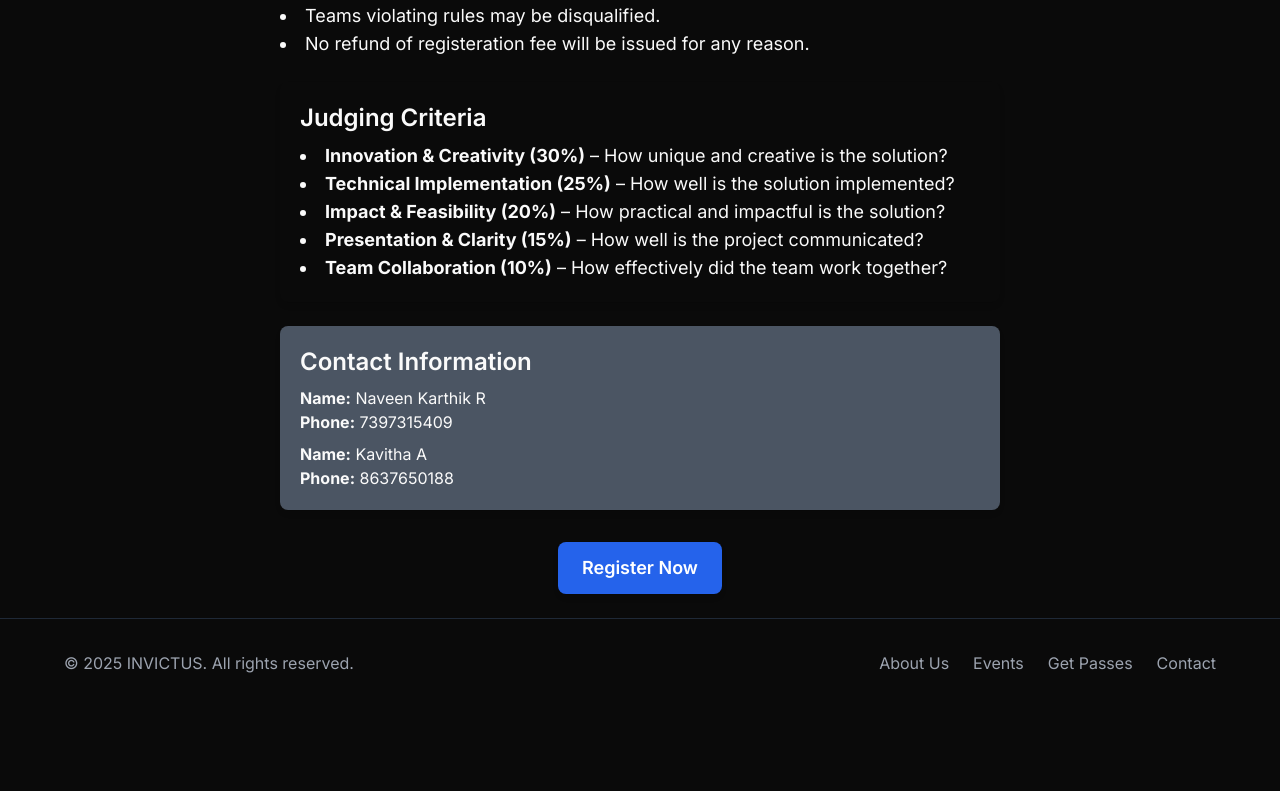
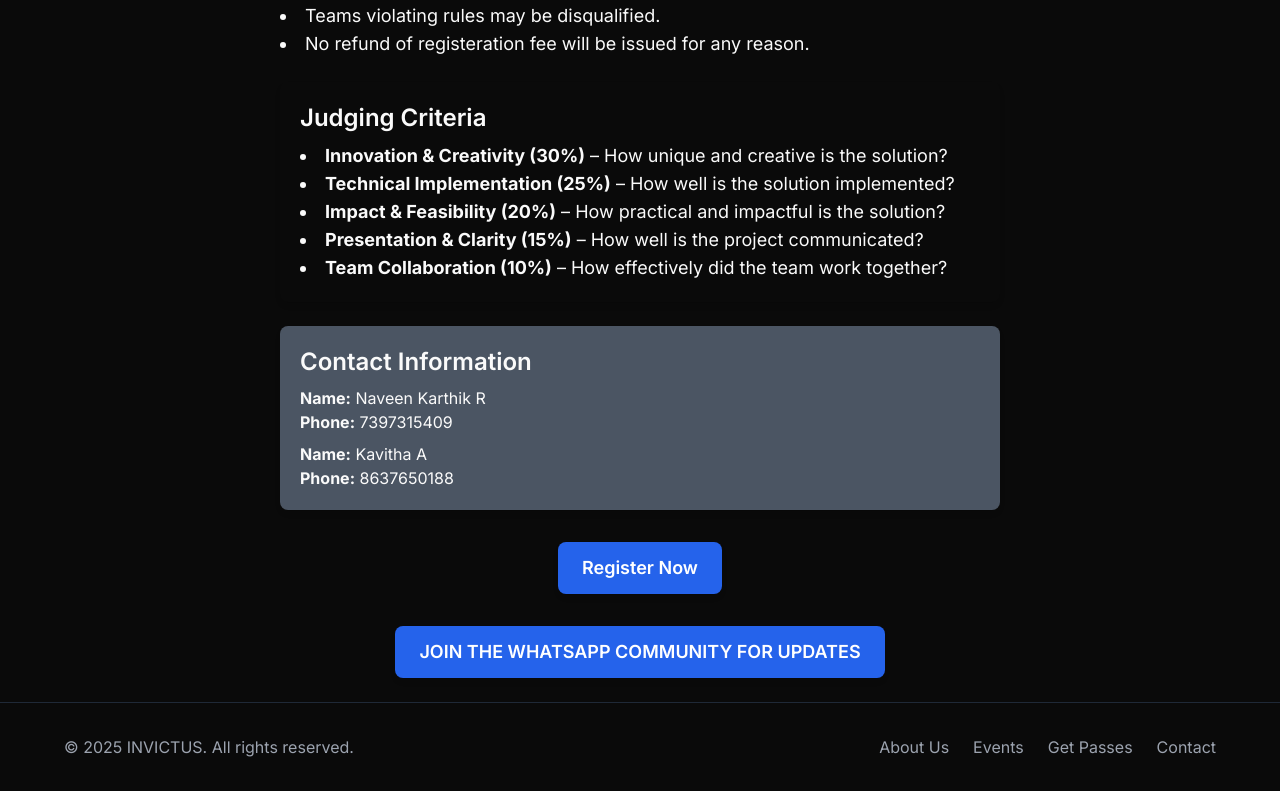
Before and after one commit to tanush-em/INVICTUS, a Next.js app: page /events/hacknova-2025 in a window 1280 px wide. Shown: the part 1420-2211 px from the top of the page. Before the commit the page ends 2127 px from the top, so only its background shows below. Built offline with nearby package versions, Linux system fonts and the light colour scheme.

Commit message:
link added

```diff
--- a/app/events/hacknova-2025/page.js
+++ b/app/events/hacknova-2025/page.js
@@ -83,6 +83,14 @@ export default function HackNova2025() {
           </button>
         </Link>
       </div>
+
+      <div className="mt-8 flex justify-center">
+        <Link href="https://chat.whatsapp.com/BaIt0ah3sR4ClSGSkqM4N6" target="_blank">
+          <button className="px-6 py-3 text-lg font-semibold text-white bg-blue-600 rounded-lg shadow-md transition-transform transform hover:scale-105 hover:bg-blue-700 active:scale-95">
+            JOIN THE WHATSAPP COMMUNITY FOR UPDATES
+          </button>
+        </Link>
+      </div>
     </div>
   );
 }
```
